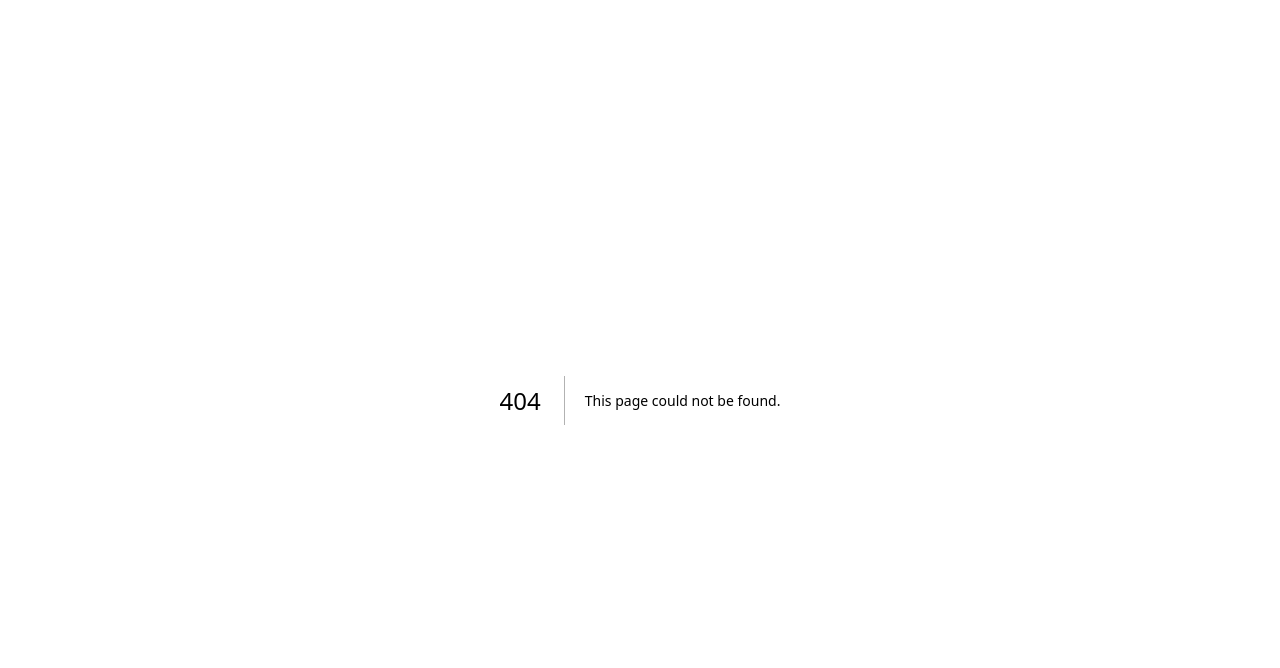
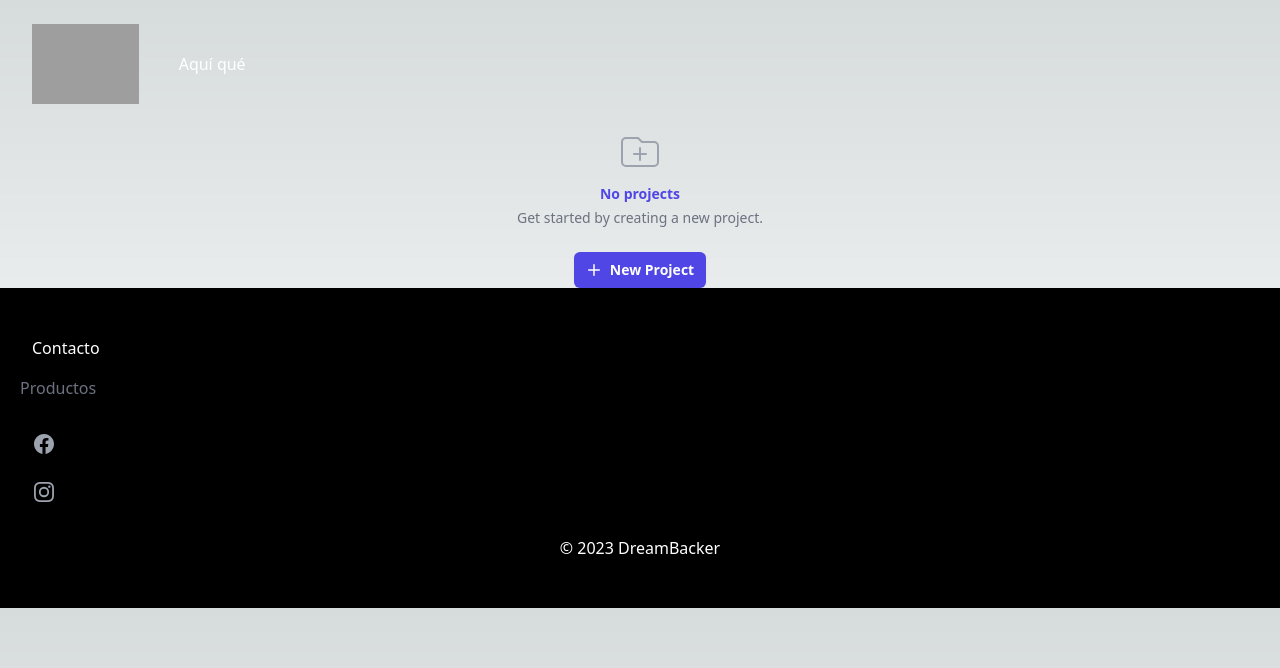
Before and after one commit to KiraBelak/dreambacker, a Next.js app: page /user/createproject in a window 1280 px wide. Before the commit this address had no page. Shown: the top 668 px of the page. Built offline with nearby package versions, Linux system fonts and the light colour scheme; grey boxes are pictures that could not be loaded.

Commit message:
create project page

```diff
--- a/package.json
+++ b/package.json
@@ -9,6 +9,8 @@
     "lint": "next lint"
   },
   "dependencies": {
+    "@headlessui/react": "^1.7.15",
+    "@heroicons/react": "^2.0.18",
     "@solana/web3.js": "^1.77.3",
     "@tailwindcss/aspect-ratio": "^0.4.2",
     "autoprefixer": "10.4.14",
--- /dev/null
+++ b/pages/user/createproject.js
@@ -0,0 +1,41 @@
+import MainLayout from "@/components/layouts/MainLayout";
+import { PlusIcon } from "@heroicons/react/20/solid";
+
+export default function Example() {
+  return (
+    <MainLayout>
+      <div className="text-center">
+        <svg
+          className="mx-auto h-12 w-12 text-gray-400"
+          fill="none"
+          viewBox="0 0 24 24"
+          stroke="currentColor"
+          aria-hidden="true"
+        >
+          <path
+            vectorEffect="non-scaling-stroke"
+            strokeLinecap="round"
+            strokeLinejoin="round"
+            strokeWidth={2}
+            d="M9 13h6m-3-3v6m-9 1V7a2 2 0 012-2h6l2 2h6a2 2 0 012 2v8a2 2 0 01-2 2H5a2 2 0 01-2-2z"
+          />
+        </svg>
+        <h3 className="mt-2 text-sm font-semibold text-indigo-600">
+          No projects
+        </h3>
+        <p className="mt-1 text-sm text-gray-500">
+          Get started by creating a new project.
+        </p>
+        <div className="mt-6">
+          <button
+            type="button"
+            className="inline-flex items-center rounded-md bg-indigo-600 px-3 py-2 text-sm font-semibold text-white shadow-sm hover:bg-indigo-500 focus-visible:outline focus-visible:outline-2 focus-visible:outline-offset-2 focus-visible:outline-indigo-600"
+          >
+            <PlusIcon className="-ml-0.5 mr-1.5 h-5 w-5" aria-hidden="true" />
+            New Project
+          </button>
+        </div>
+      </div>
+    </MainLayout>
+  );
+}
```
